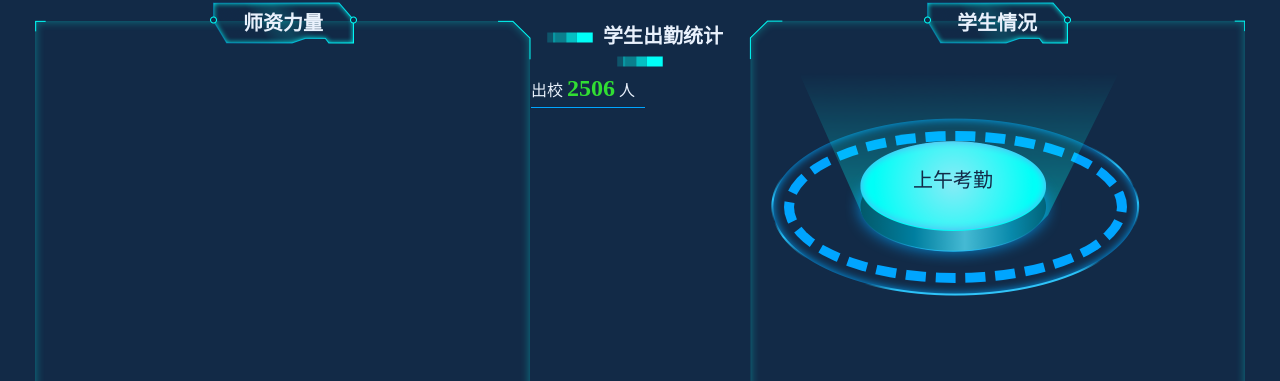
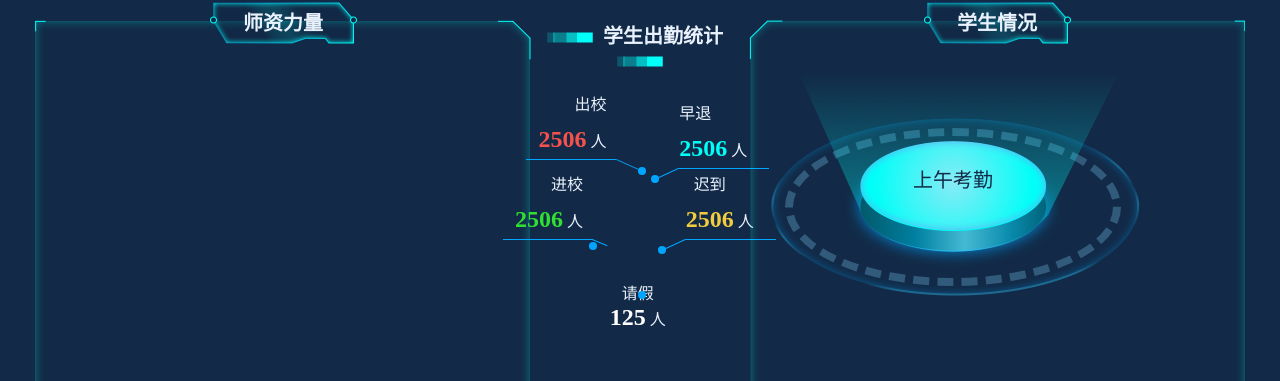
Before and after one commit to AiXinqing/display-project, a Vue app: page / in a window 1280 px wide. Shown: the part 262-643 px from the top of the page. Built offline with nearby package versions, Linux system fonts and the light colour scheme; what @jiaminghi/data-view would draw is missing.

Commit message:
动画效果

```diff
--- a/src/views/carouselComponent/home/chartsCenter/index.vue
+++ b/src/views/carouselComponent/home/chartsCenter/index.vue
@@ -4,7 +4,21 @@
     <div class="inner_circle"></div>
     <div class="inner_circle_33">上午考勤</div>
     <div class="dotted_line"></div>
-    <div class="out_school">出校 <em>2506</em> 人</div>
+    <div class="out_school data_item">
+      <a>出校 <em>2506</em> 人</a>
+    </div>
+    <div class="leave_early data_item">
+      <a>早退 <em>2506</em> 人</a>
+    </div>
+    <div class="enter_school data_item">
+      <a>进校 <em>2506</em> 人</a>
+    </div>
+    <div class="be_late data_item">
+      <a>迟到 <em>2506</em> 人</a>
+    </div>
+    <div class="ask_leave data_item">
+      <span>请假 <em>125</em> 人</span>
+    </div>
   </div>
 </template>
 
@@ -24,20 +38,40 @@ export default {
     .outer_ring{
       width: 369px;
       height: 178px;
-      background: url('~@/assets/img/attendance_7.png') no-repeat ;
+      background: url('~@/assets/img/attendance_7.png') no-repeat ; //transition
       position: absolute;
       top: 46px;
       margin-left: 240px;
+      animation-name: transitionIng;
+      animation-duration: 3s;
+      animation-iteration-count: infinite;
+    }
+
+    @keyframes transitionIng {
+      0%{opacity: 1}
+      50%{opacity: 0.3;}
+      100%{opacity: 1}
+      100%{opacity: 0.5}
     }
 
     .inner_circle{
       width: 320px;
       height: 180px;
       background: url('~@/assets/img/attendance_2.png') no-repeat ;
+      background-size: 100% 100%;
       position: absolute;
       top: 0;
       margin-left: 268px;
       z-index: 1;
+      animation-name: variety;
+      animation-duration: 2s;
+      animation-iteration-count: infinite;
+    }
+
+    @keyframes variety {
+      0%{height: 24px;top: 156px;opacity: 0.5;}
+      50%  {height: 180px;top: 0;opacity: 1;}
+      75%  {height: 180px;top: 0;opacity: 1;}
     }
 
     .inner_circle_33{
@@ -56,37 +90,158 @@ export default {
     }
 
     .dotted_line{
-      // width: 339px;
-      // height: 163px;
-      // background: url('~@/assets/img/attendance_2.png') no-repeat ;
-      // width: 339px;height: 289px;border-radius: 50%;
-      // border:5px solid #fff;
-      // position: absolute;
-      // top: 61px;
-      // margin-left: 139px;
-      width: 323px;
-      height: 132px;
+      width: 320px;
+      height: 142px;
       border-radius: 50%;
-      border: 10px dashed #00A5FF;
+      border: 8px dashed @bc_7cc;
       position: absolute;
-      top: 59px;
-      margin-left: 253px;
+      top: 56px;
+      margin-left: 254px;
+      animation-name: transitionLine;
+      animation-duration: 2s;
+      animation-iteration-count: infinite;
     }
 
-    .out_school{
-      line-height: 32px;
-      padding-right: 10px;
-      border-bottom: 1px solid @br_00A;
+    @keyframes transitionLine {
+      0%   {opacity: 1}
+      50%  {opacity: 0.3}
+      100%  {opacity: 1}
+      100%  {opacity: 0.5}
+    }
+
+    .data_item{
+      //border-bottom: 1px solid @br_00A;
       position: absolute;
       font-size: 16px;
       font-family: @Yahei;
       color: @font_e9f;
+      width: 30%;
+      >a{
+        min-width: 80px;
+        line-height: 35px;
+        display: inline-block;
+        border-bottom: 1px solid @br_00A;
+        padding-right: 10px;
+      }
+
+      &::before{
+        border-top: 1px solid @br_00A;
+        content: ' ';
+        display: inline-block;
+        position: absolute;
+      }
+
+      &::after{
+        width: 8px;
+        height: 8px;
+        background: @br_00A;
+        content: '';
+        display: inline-block;
+        position: absolute;
+        border-radius: 50%;
+      }
+
       em{
         font-size: 24px;
         font-family: @DINCondBlack;
         font-weight: 900;
         color: @font_31d;
       }
+
+      &.out_school{
+        left: 20px;
+        direction: rtl;
+        top: 15px;
+
+        &::before{
+          transform: rotate(24deg);
+          width: 25px;
+          right: -24px;
+          bottom: -5px;
+        }
+
+        &::after{
+          bottom: -15px;
+          right: -30px;
+        }
+
+        em{
+          color: @font_F65;
+        }
+      }
+
+      &.leave_early{
+        left: 68%;
+        top: 24px;
+        &::before{
+          transform: rotate(-25deg);
+          width: 25px;
+          left: -24px;
+          bottom: -5px;
+        }
+
+        &::after{
+          bottom: -14px;
+          left: -28px;
+        }
+
+        em{
+          color: @headeHighlight;
+        }
+      }
+
+      &.enter_school{
+        left: -1.6%;
+        bottom: 89px;
+        direction: rtl;
+        &::before{
+          transform: rotate(23deg);
+          width: 17px;
+          right: -15px;
+          bottom: -3px;
+        }
+
+        &::after{
+          bottom: -10px;
+          right: -7%;
+        }
+      }
+
+      &.be_late{
+        left: 71%;
+        bottom: 89px;
+        &::before{
+          transform: rotate(-25deg);
+          width: 25px;
+          left: -24px;
+          bottom: -5px;
+        }
+
+        &::after{
+          bottom: -14px;
+          left: -28px;
+        }
+
+        a{text-indent: 0.5em;}
+
+        em{
+          color: @font_F0c;
+        }
+      }
+
+      &.ask_leave{
+        left: 34%;
+        text-align: center;
+        bottom: -2px;
+        &::after{
+          bottom: 32px;
+          left: 51%;
+        }
+        em{
+          color: @white;
+        }
+      }
+
     }
   }
 </style>
```
